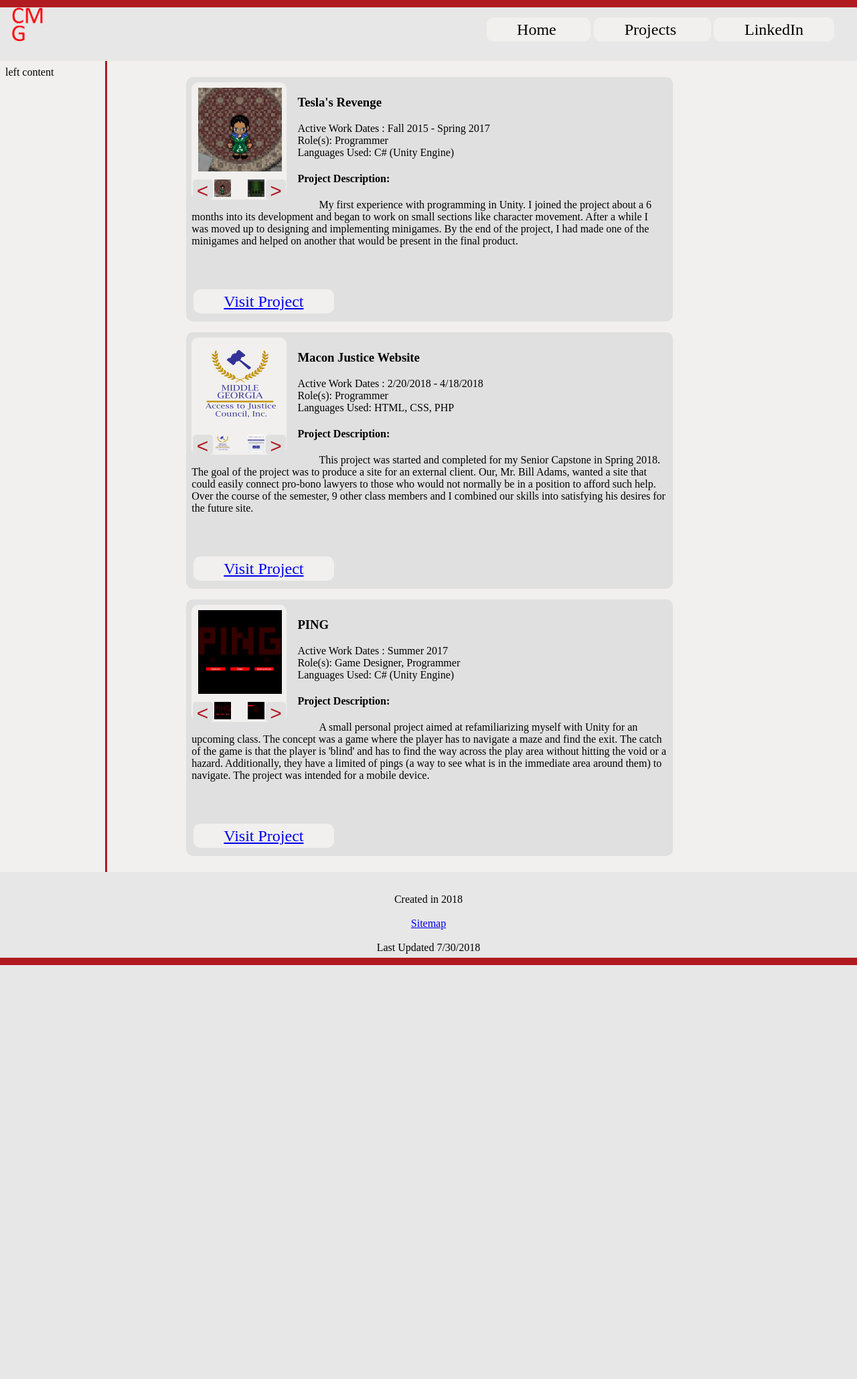
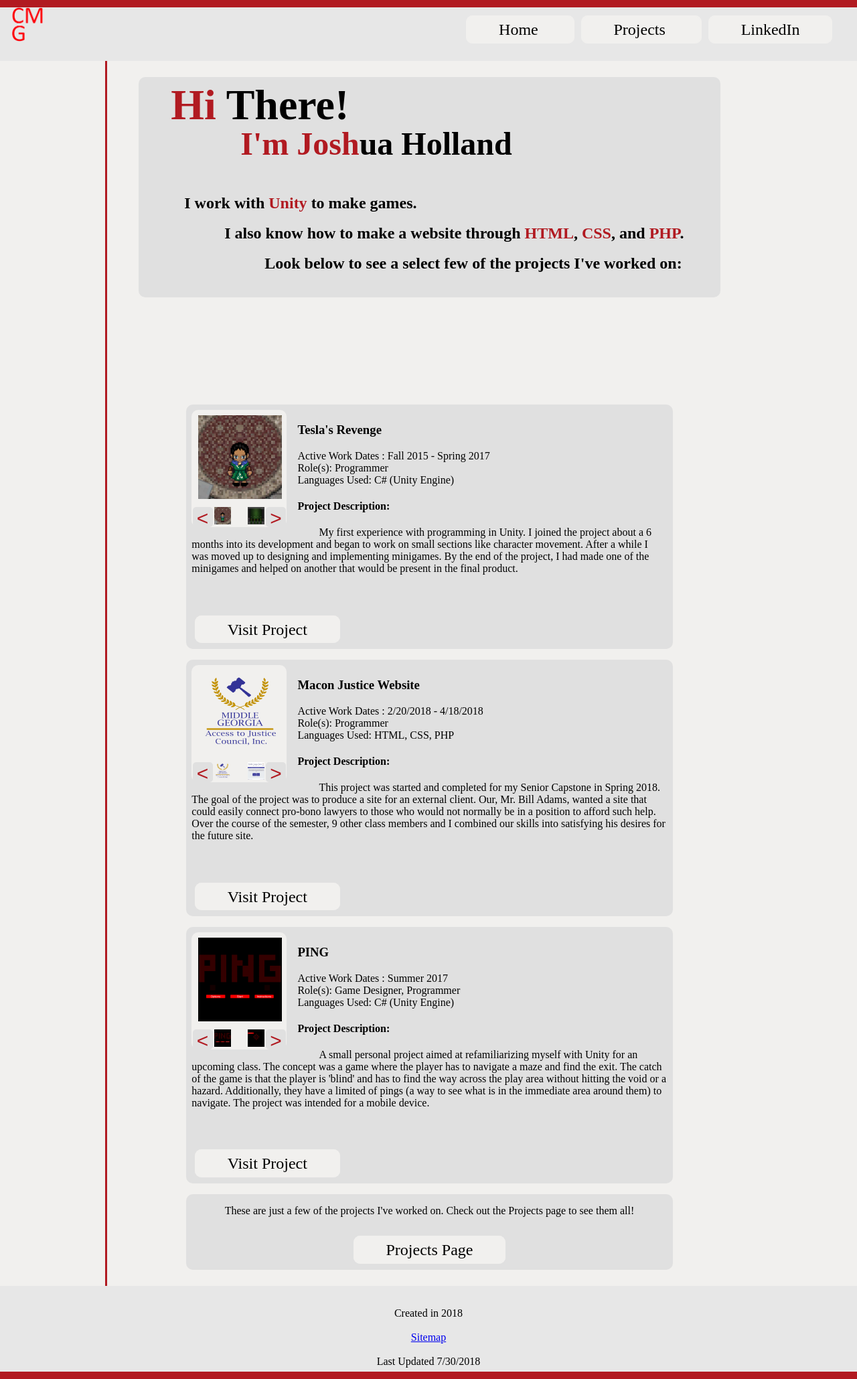
Before and after one commit to CommanderMartin/CommanderMartin.github.io, a PHP site: page / in a window 1280 px wide. Shown: the whole page at 67% size. Before the commit the page ends 1441 px from the top, so only its background shows below. Run offline with PHP 8.4, Linux system fonts and the light colour scheme.

Commit message:
Additions to siteStyle.css, index, projectsand sitemap pages

```diff
--- a/assets/siteStyle.css
+++ b/assets/siteStyle.css
@@ -62,6 +62,46 @@
 	padding: 0.5em;
 }
 
+.indexSelfIntro{
+	width: 90%;
+	margin: 1em auto 10em auto;
+	padding: 0.5em 0.5em 1em 0.5em;
+	background-color: #e0e0e0;
+	border-radius: 10px;
+}
+
+.indexSelfIntro h2{
+	font-size: 4em;
+	padding-left: 40px;
+	margin-top: -0.05em;
+}
+
+.indexSelfIntro h3{
+	font-size: 3em;
+	padding-left: 3em;
+	margin-top: -1.25em;
+}
+
+.textColorRed{
+	color: #b11a21;
+}
+
+.bumper{
+	font-size: 1.5em;
+}
+
+.bumper:nth-of-type(1){
+	padding-left: 2.5em;
+}
+
+.bumper:nth-of-type(2){
+	padding-left: 5em;
+}
+
+.bumper:nth-of-type(3){
+	padding-left: 7.5em;
+}
+
 .projectDisplay{
 	width: 75%;
 	margin: 1em auto;
@@ -91,14 +131,52 @@
 
 .rectangularButton{
 	background-color: #f1f0ee;
-	margin: 0.1em;
+	border: #f1f0ee solid;
+	margin: 0.2em;
 	padding: 0.2em 1.9em;
 	border-radius: 10px;
 	font-size: 24px;
 }
 
+.rectangularButton:hover{
+	border: #b11a21 solid;
+}
+
+.rectangularButton a{
+	text-decoration: none;
+	color: #000000;
+}
+
 .clearFloat{
 	clear: right;
+}
+
+.infoBox{
+	width: 75%;
+	margin: 1em auto;
+	padding: 1em 0.5em 1em 0.5em;
+	background-color: #e0e0e0;
+	min-height: 3em;
+	border-radius: 10px;
+	text-align: center;
+}
+
+.sitemapPageContainer{
+	width: 75%;
+	margin: 1em auto;
+	padding: 0.5em 0.5em 1em 0.5em;
+	background-color: #e0e0e0;
+	min-height: 3em;
+	border-radius: 10px;
+}
+
+.insetSitemapPageContainer{
+	width: 65%;
+	margin: 0 auto;
+	padding: 0.5em 0.5em 1em 0.5em;
+	background-color: #e0e0e0;
+	min-height: 3em;
+	border-radius: 10px;
 }
 
 /*Images*/
--- a/index.html
+++ b/index.html
@@ -42,10 +42,26 @@
 		<!-- Main Content section -->
 		<main>
 			<div class = "leftContent">
-				left content
+
 			</div>
 
 			<div class = "mainContent">
+				<div class = "indexSelfIntro">
+					<h2> <span class = "textColorRed"> Hi </span> There! </h2>
+
+					<h3><span class = "textColorRed">I'm Josh</span>ua Holland</h3>
+					<div class = "clearFloat"></div>
+
+					<h4>
+						<span class = "bumper">I work with <span class = "textColorRed">Unity</span> to make games.</span>
+						<br><br>
+						<span class = "bumper">I also know how to make a website through <span class = "textColorRed">HTML</span>,
+						<span class = "textColorRed">CSS</span>, and <span class = "textColorRed">PHP</span>.</span>
+						<br><br>
+						<span class = "bumper">Look below to see a select few of the projects I've worked on:</span>
+					</h4>
+				</div>
+
 				<div class = "projectDisplay">
 					<div class = "projectImageAreaContainer">
 						<div class = "projectImageAreaSingle">
@@ -180,6 +196,16 @@
 						<a class = "navbarA" href="projects.html#ping">Visit Project</a>
 					</span>
 				</div>
+
+				<div class = "infoBox">
+					These are just a few of the projects I've worked on.  Check out the Projects page to see them all!
+					<br><br><br>
+
+					<span class = "rectangularButton">
+						<a class = "navbarA" href="projects.html">Projects Page</a>
+					</span>
+
+				</div>
 			</div>
 		</main>
 
--- a/projects.html
+++ b/projects.html
@@ -42,7 +42,7 @@
 		<!-- Main Content section -->
 		<main>
 			<div class = "leftContent">
-				left content
+
 			</div>
 
 			<div class = "mainContent">
@@ -314,5 +314,4 @@
 			});
 		});
 	</script>
-	</script>
 </html>
```
Also changed, not shown: sitemap.html (+126 -0 lines).
